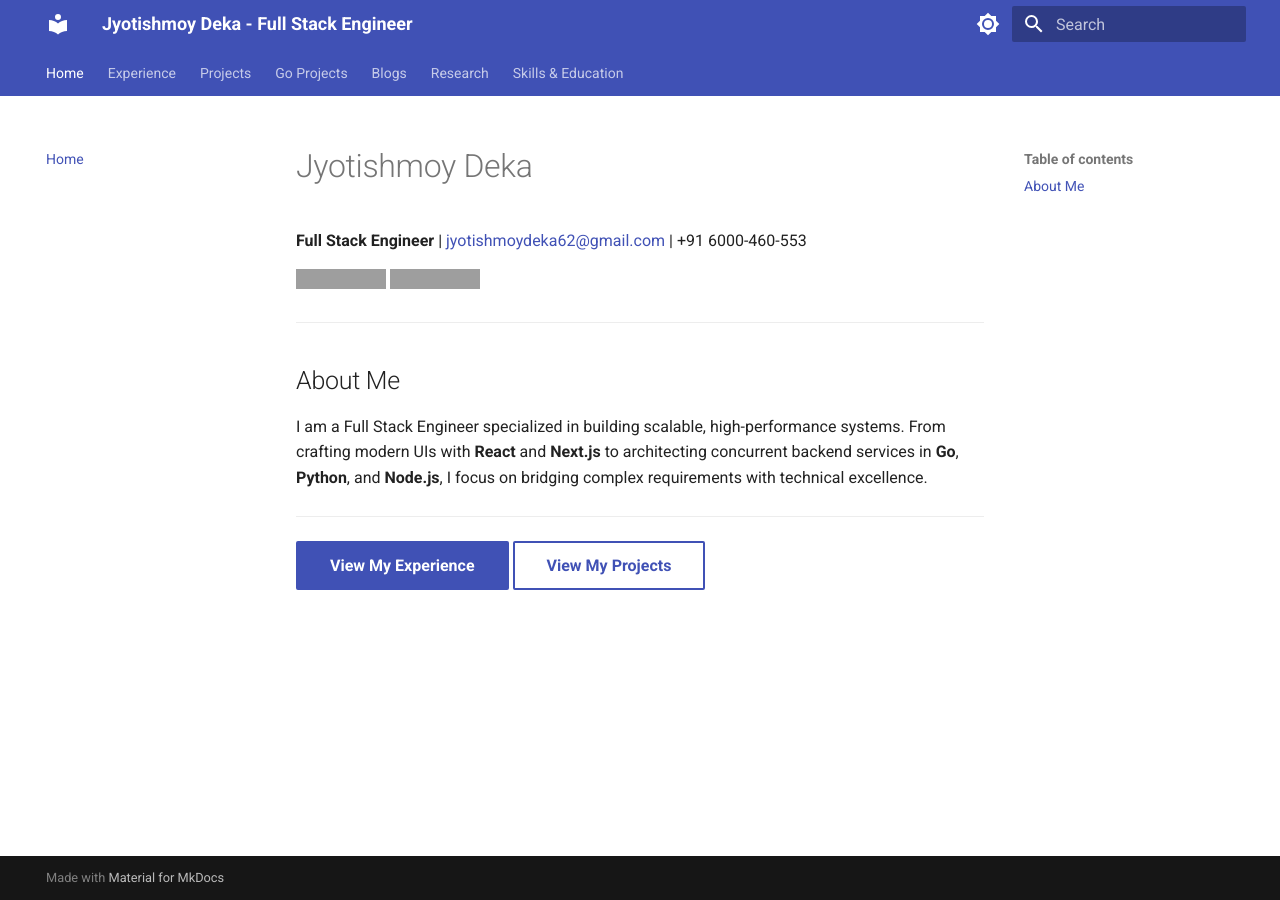
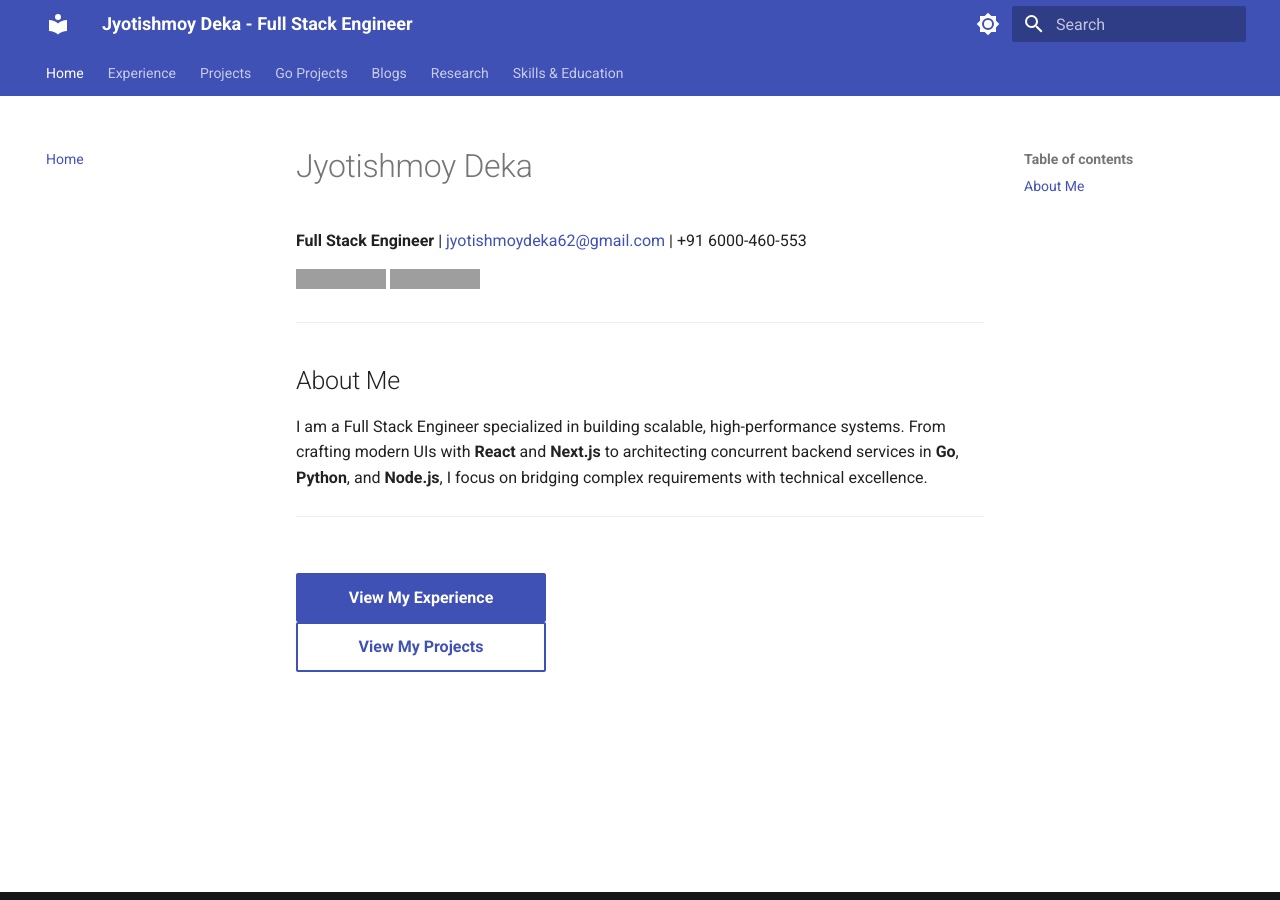
Before and after one commit to Jyotishmoy12/jyotishmoy-portfolio, an MkDocs documentation site: the page built from docs/index.md, in a window 1280 px wide. Built offline with MkDocs 1.6.1 and Material for MkDocs 9.7.7, drawn with Linux system fonts in a browser that asks for light colours; grey boxes are pictures that could not be loaded.

Commit message:
some changes

```diff
--- a/docs/index.md
+++ b/docs/index.md
@@ -12,5 +12,7 @@ I am a Full Stack Engineer specialized in building scalable, high-performance sy
 
 ---
 
+<div class="home-buttons" markdown>
 [View My Experience](experience.md){ .md-button .md-button--primary }
 [View My Projects](projects.md){ .md-button }
+</div>
--- a/docs/stylesheets/extra.css
+++ b/docs/stylesheets/extra.css
@@ -16,3 +16,25 @@
     background-color: transparent !important;
     /* Ensure edge labels have no weird dark background */
 }
+
+/* Home page buttons uniform width */
+.home-buttons {
+    display: flex;
+    flex-direction: column;
+    gap: 0.8rem;
+    max-width: 250px;
+    margin-top: 2rem;
+}
+
+.home-buttons .md-button {
+    width: 100%;
+    margin: 0 !important;
+    display: inline-flex;
+    justify-content: center;
+    align-items: center;
+}
+
+/* Hide 'Made with Material for MkDocs' footer */
+.md-copyright {
+    display: none;
+}
```
